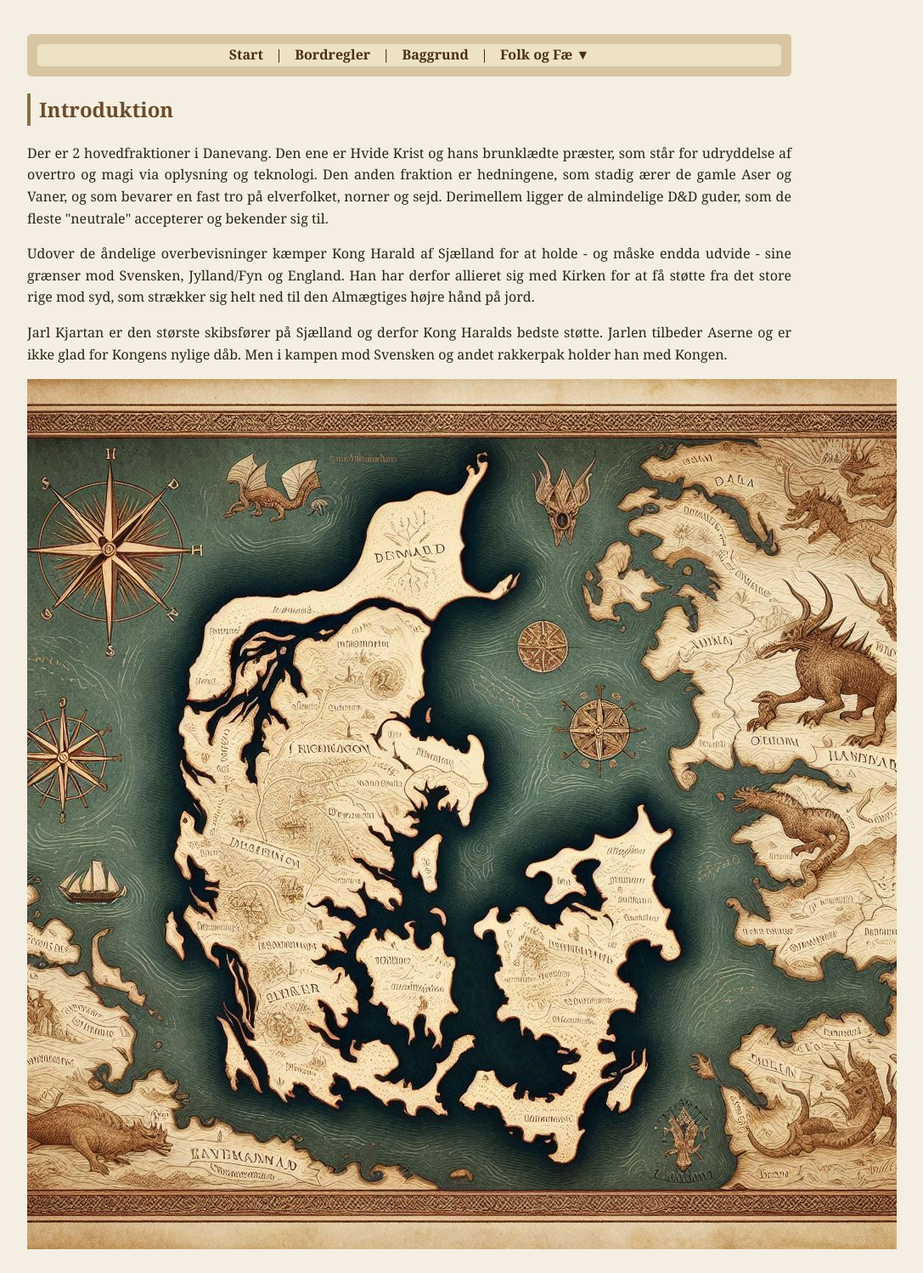
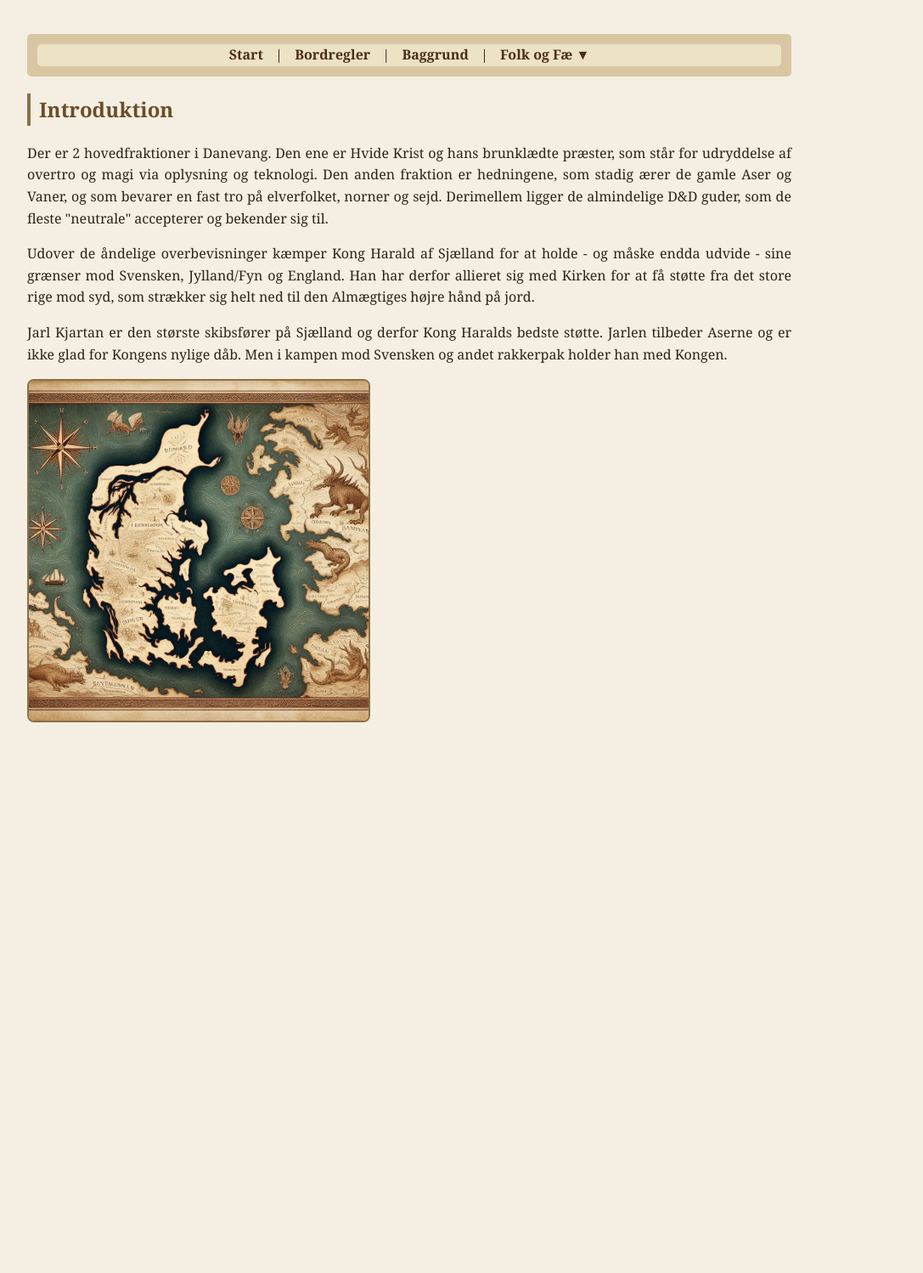
Before and after one commit to Stoffer75/den2side.dk, a Jekyll site: the page built from index.html, in a window 1280 px wide. Shown: the whole page at 85% size, without its empty margins (158-1245 px from the left). Built offline with Jekyll 4.4.1, drawn with Linux system fonts in a browser that asks for light colours; after the commit the page ends 900 px from its top, so only the background shows below that.

Commit message:
Update index.html

```diff
--- a/index.html
+++ b/index.html
@@ -27,4 +27,6 @@ title: Danevang
         han med Kongen.
     </p>
 
-<img src="{{ 'assets/images/Danevang.png' | relative_url }}">
+<div class="pic">
+  <img src="{{ 'assets/images/Danevang.png' | relative_url }}">
+</div>
```
